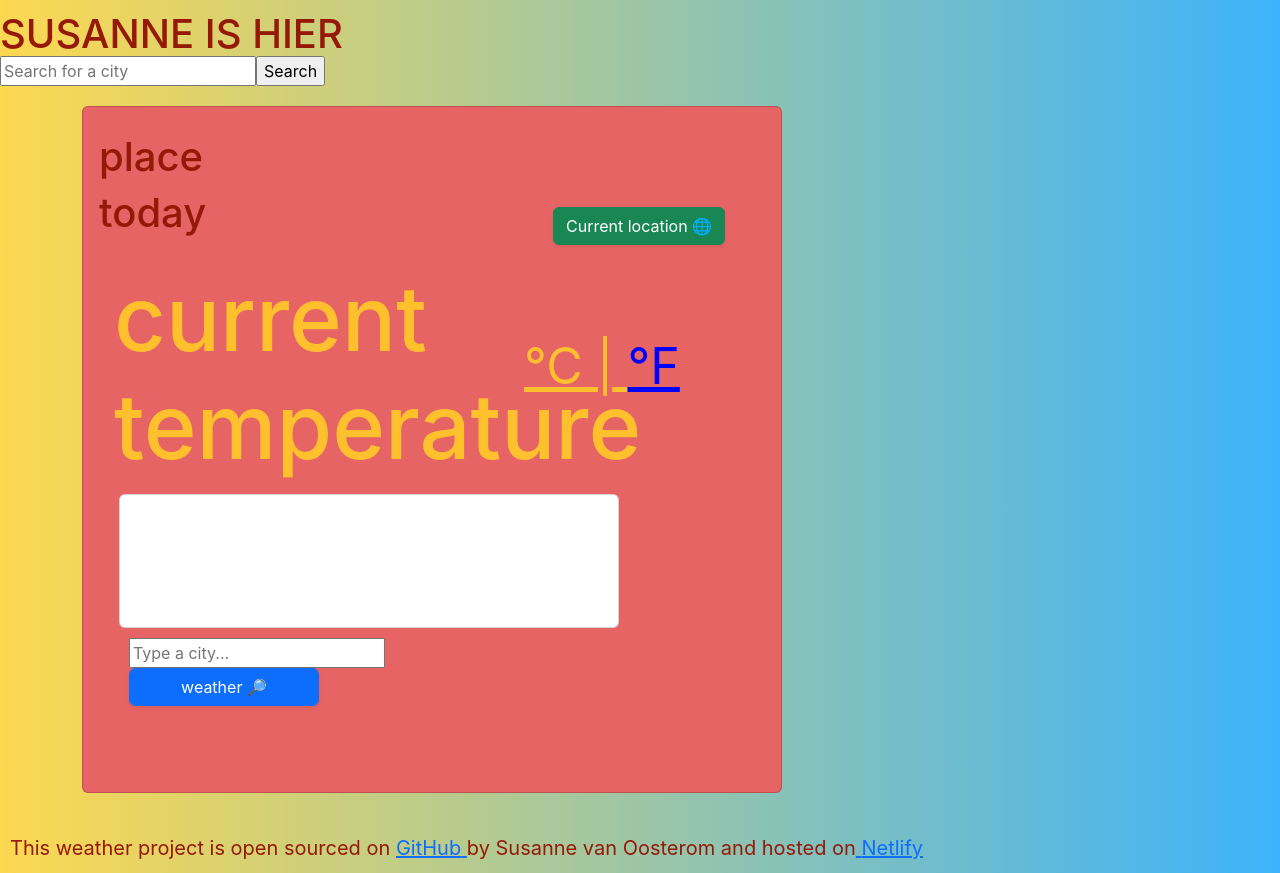
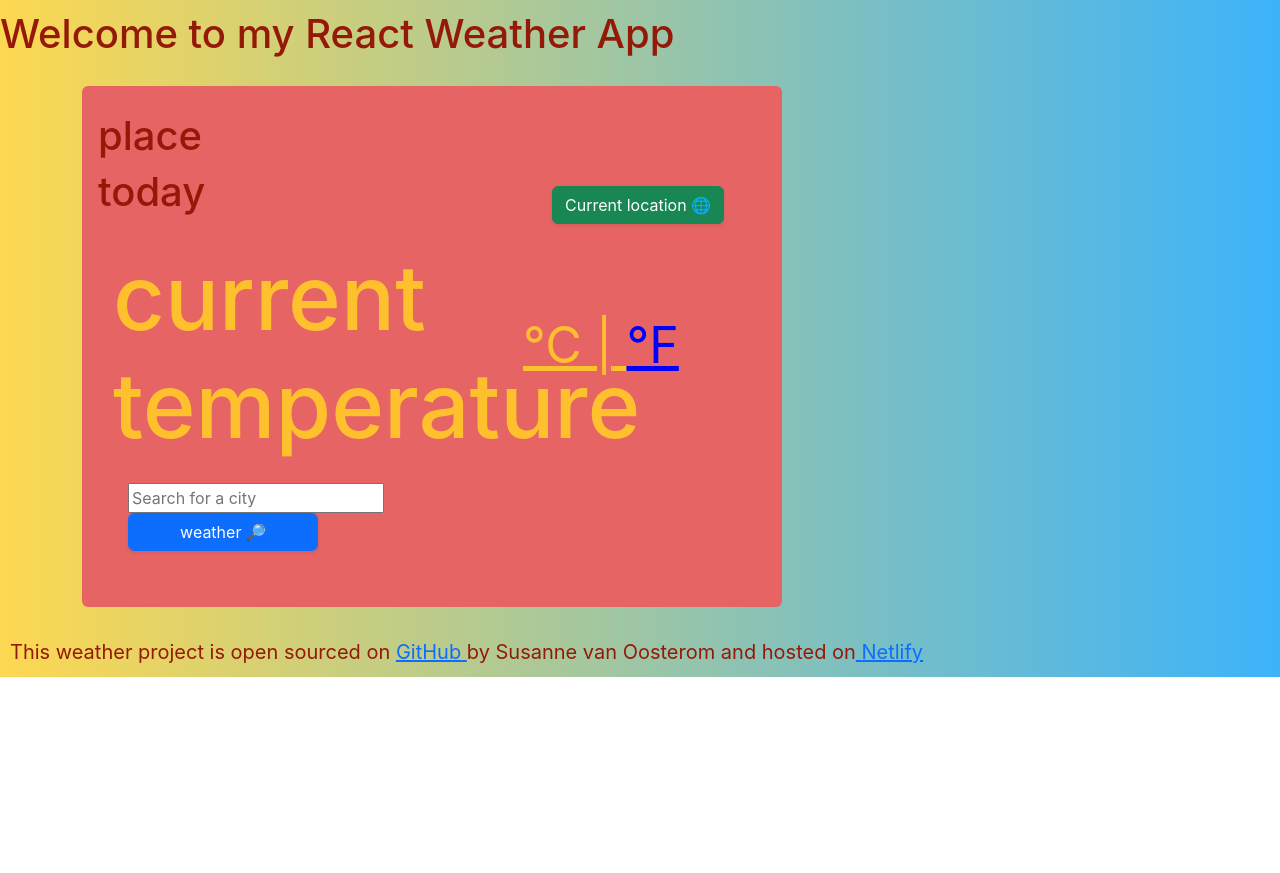
Before and after one commit to Santje777/weather-react, a React (Create React App) app: page / in a window 1280 px wide. After the commit the page ends 800 px from the top, so only its background shows below. Built offline with nearby package versions, Linux system fonts and the light colour scheme.

Commit message:
results in the right frame

```diff
--- a/src/App.css
+++ b/src/App.css
@@ -1,7 +1,12 @@
+:root {
+  --red: rgb(149, 25, 8);
+  --yellow: rgb(253, 216, 81);
+}
+
 .App {
   text-align: left;
   display: block;
-  background: linear-gradient(to left, rgb(60, 179, 250), rgb(253, 216, 81));
+  background: linear-gradient(to left, rgb(60, 179, 250), var(--yellow));
 }
 
 .App-header {
@@ -9,7 +14,7 @@
 h1 {
   position: relative;
   top: 10px;
-  color: rgb(149, 25, 8);
+  color: var(--red);
   font-size: 40px;
 }
 
@@ -69,15 +74,16 @@ h5 {
   background: rgb(231, 100, 100);
   max-width: 700px;
   position: relative;
-  top: 20px;
-  padding-bottom: 40px;
+  top: 30px;
+  padding-bottom: 10px;
+  border: var(--red);
 }
 .today-highest-lowest {
   position: relative;
   width: 250px;
   left: 425px;
   top: -100px;
-  border: rgb(149, 25, 8);
+  border: var(--red);
 }
 
 .card-two {
@@ -110,12 +116,14 @@ h5 {
 .card-one-screen {
   display: block;
   position: relative;
-  padding: 50px;
+  padding: 5px;
   max-width: 500px;
-  top: -40px;
+  top: -10px;
   left: 20px;
   font-size: 30px;
-  color: rgb(149, 25, 8);
+  color: var(--red);
+  border: var(--red);
+  background: rgba(253, 216, 81, 0.6);
 }
 .card-two-screen {
   display: block;
@@ -174,6 +182,6 @@ h5 {
   position: relative;
   top: 50px;
   padding: 10px;
-  color: rgb(149, 25, 8);
+  color: var(--red);
   font-size: 20px;
 }
--- a/src/App.js
+++ b/src/App.js
@@ -1,15 +1,14 @@
 import React from "react";
-import Weather from "./Weather.js";
 import Container from "./Container.js";
 import Footer from "./Footer.js";
+
 import "./App.css";
 
 function App() {
   return (
     <div className="App">
       <header className="App-header">
-        <h1>SUSANNE IS HIER</h1>
-        <Weather city="Groningen" />
+        <h1>Welcome to my React Weather App</h1>
         <Container />
         <Footer />
       </header>
--- a/src/Container.js
+++ b/src/Container.js
@@ -1,4 +1,6 @@
-export default function Container() {
+import Weather from "./Weather.js";
+
+export default function Container(props) {
   return (
     <div className="container">
       <div className="card card-one">
@@ -8,7 +10,6 @@ export default function Container() {
           <h2 className="temperature" id="current-temperature">
             current temperature
           </h2>
-          <div id="weather-icon"></div>
           <a href="/" className="celcius" id="celcius-link">
             {" "}
             °C |{" "}
@@ -16,22 +17,8 @@ export default function Container() {
           <a href="/" className="fahrenheit" id="fahrenheit-link">
             °F{" "}
           </a>
+          <Weather />
 
-          <div className="card card-one-screen" id="extra">
-            <div className="card-body"></div>
-          </div>
-          <form className="input-one" id="search-form space-place">
-            <input
-              type="search"
-              placeholder="Type a city..."
-              id="space-place"
-            />
-            <input
-              type="submit"
-              value="weather 🔎"
-              className="form-control btn btn-primary shadow-sm"
-            />
-          </form>
           <div className="col-3 current-location-button" id="current-location">
             <button className="btn btn-success shadow-sm">
               Current location 🌐
--- a/src/Weather.js
+++ b/src/Weather.js
@@ -30,13 +30,22 @@ export default function Weather() {
   }
 
   let form = (
-    <form onSubmit={handleSubmit}>
+    <form
+      onSubmit={handleSubmit}
+      className="input-one"
+      id="search-form space-place"
+    >
       <input
         type="search"
         placeholder="Search for a city"
         onChange={updateCity}
+        id="space-place"
       />
-      <input type="submit" value="Search" />
+      <input
+        type="submit"
+        value="weather 🔎"
+        className="form-control btn btn-primary shadow-sm"
+      />
     </form>
   );
 
@@ -45,12 +54,14 @@ export default function Weather() {
       <div className="SearchCity">
         <br />
         {form}
+        <div className="card card-one-screen" id="extra">
+          <div className="card-body"></div>
           {
             <ul>
               <li>Temperature: {Math.round(weather.temperature)} °C</li>
-            <li>Humidity: {weather.humidity} %</li>
-            <li>Wind: {weather.wind} km/h</li>
-            <li>Description: {weather.description}</li>
+              <li>Humidity: 💦 {weather.humidity} %</li>
+              <li>Wind: 🌬️💨{weather.wind} km/h 🌫️</li>
+              <li>Description: 🤗 {weather.description}</li>
               <li>
                 {" "}
                 <img src={weather.icon} alt="Weather icon" />
@@ -58,6 +69,7 @@ export default function Weather() {
             </ul>
           }
         </div>
+      </div>
     );
   } else {
     return form;
```
Lines whose indentation alone changed are shown as unchanged.
